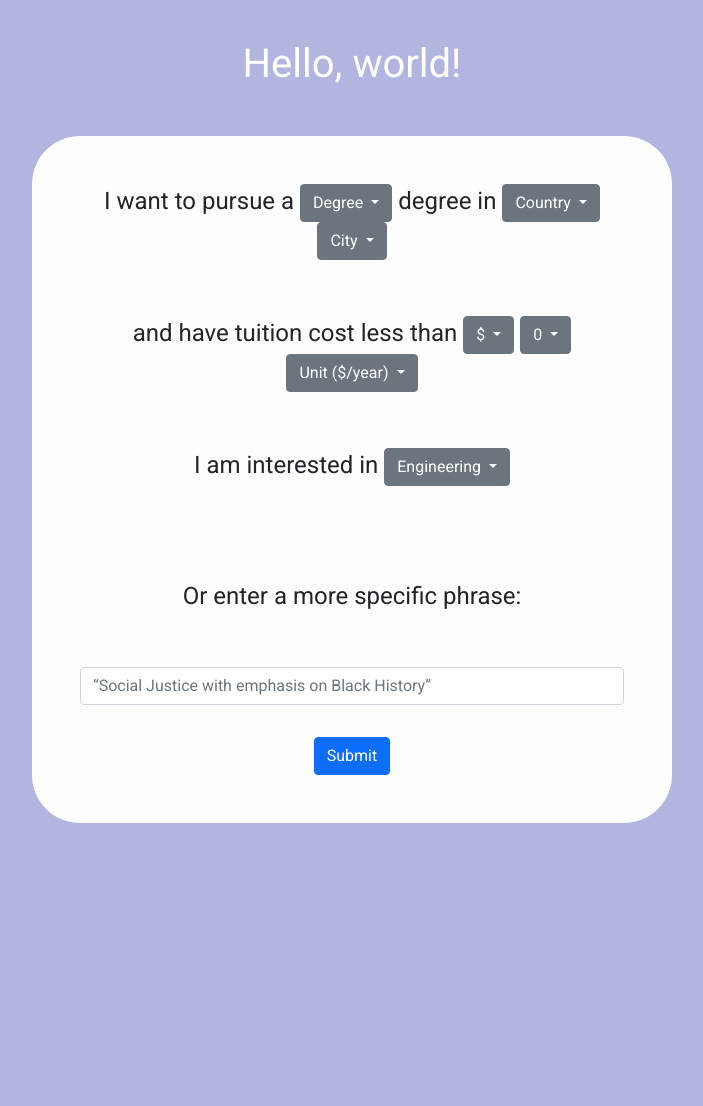
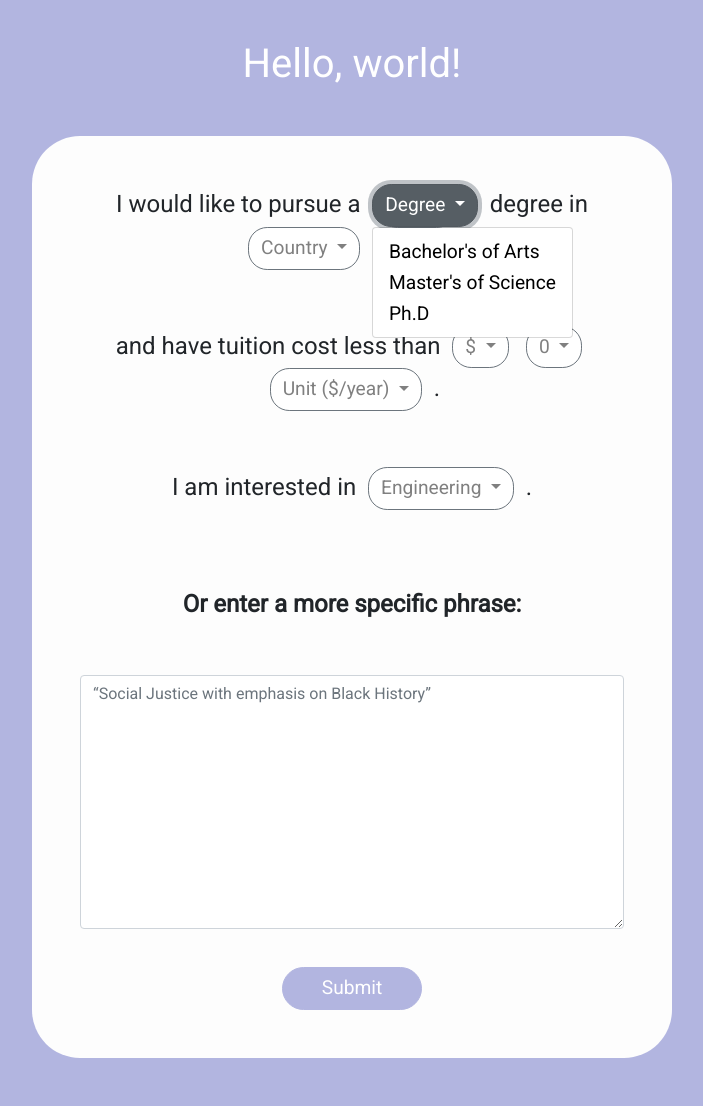
Before and after one commit to joshuaan7/UnimatchWebsite, a Django app: template unimatch/unimatch_website/templates/base.html in a window 1280 px wide, after a click on "Degree". Shown: the whole page, without its empty margins (288-991 px from the left). Before the commit the page ends 823 px from the top, so only its background shows below. Run offline with Django 4.2, Linux system fonts and the light colour scheme; the template is opened without the code that fills it, so the values that code supplies are empty.

Commit message:
Finishing frontend of landing page

```diff
--- a/unimatch/unimatch_website/static/unimatch_website/styles.css
+++ b/unimatch/unimatch_website/static/unimatch_website/styles.css
@@ -15,26 +15,89 @@ h2 {
 
 h4 {
     padding-bottom: 2em;
-    font-family:'Roboto';
+    font-family: 'Roboto';
     text-align: center;
 }
 
 p {
     font-size: 1em;
-    font-family:'Roboto';
+    font-family: 'Roboto';
 }
 
 
 .container-search {
 
     background-color: #FDFDFD;
-    margin-top:3em;
-    margin-left:20em;
-    margin-right:20em;
+    margin-top: 3em;
+    margin-left: 20em;
+    margin-right: 20em;
+    margin-bottom: 3em;
     border-radius:3em;
     padding: 3em;
-    font-family:'Roboto';
+    font-family: 'Roboto';
 }
 
-.btn-primary {
+.btn.btn-secondary.dropdown-toggle {
+    color: grey;
+    border-radius: 1em;
+    background-color: white;
+    text-align: justify;
+    font-size: .8em;
+    margin-right: 0.3em;
+    margin-left: 0.3em;
+
 }
+
+/* Submit Button Index Page */
+.btn.btn-primary {
+    font-family: 'Roboto';
+    background-color: #B2B5E0;
+    border-radius: 3em;
+    padding-right: 2em;
+    padding-left: 2em;
+    font-size: 1.2em;
+    border-color: #B2B5E0;
+
+}
+
+.btn.btn-primary:focus {
+    background-color: white;
+    border-color: #B2B5E0;
+    border-width: thin;
+    color: #B2B5E0;
+}
+
+.btn.btn-primary:hover {
+    background-color: white;
+    border-color: #B2B5E0;
+    border-width: thin;
+    color: #B2B5E0;
+}
+
+.btn.btn-primary:active {
+    background-color: #B2B5E0;
+    color: white;
+}
+
+/* Dropdown menu background color*/
+.dropdown-menu > a {
+    color: black;
+    font-size: 1.2em;
+    font-family: 'Roboto';
+
+}
+
+.dropdown-menu > a:active {
+    color: white;
+    font-size: 1.2em;
+    font-family: 'Roboto';
+    background-color: #565D63;
+
+}
+
+.form-control {
+    border-radius: 1em;
+    background-color: #222222;
+    color: black;
+
+}
--- a/unimatch/unimatch_website/templates/base.html
+++ b/unimatch/unimatch_website/templates/base.html
@@ -28,7 +28,7 @@
   <div class="container-search"> <!--  style="background-color: #FDFDFD; margin-top:3em; border-radius:3em; padding: 3em" -->
       <h4> <!--  style="text-align:center;padding-bottom: 2em; font-family:'Roboto'" -->
 
-          I want to pursue a
+          I would like to pursue a
 
             <span class="inline-dropdown">
                 <a class="btn btn-secondary dropdown-toggle" href="#" role="button" id="dropdownMenuLinkDegree" data-toggle="dropdown" aria-haspopup="true" aria-expanded="false">
@@ -36,10 +36,12 @@
                 </a>
 
                 <div class="dropdown-menu" aria-labelledby="dropdownMenuLinkDegree">
-                    <a class="dropdown-item" href="#">Action</a>
-                    <a class="dropdown-item" href="#">Another action</a>
-                    <a class="dropdown-item" href="#">Something else here</a>
+                    <a class="dropdown-item" href="#">Bachelor's of Arts</a>
+                    <a class="dropdown-item" href="#">Master's of Science</a>
+                    <a class="dropdown-item" href="#">Ph.D</a>
                 </div>
+
+
 
           </span>
 
@@ -51,9 +53,9 @@
                 </a>
 
                 <div class="dropdown-menu" aria-labelledby="dropdownMenuLinkCountry">
-                    <a class="dropdown-item" href="#">Action</a>
-                    <a class="dropdown-item" href="#">Another action</a>
-                    <a class="dropdown-item" href="#">Something else here</a>
+                    <a class="dropdown-item" href="#">United States of America</a>
+                    <a class="dropdown-item" href="#">United Kingdom</a>
+                    <a class="dropdown-item" href="#">South Korea</a>
                 </div>
 
           </span>
@@ -64,9 +66,9 @@
                 </a>
 
                 <div class="dropdown-menu" aria-labelledby="dropdownMenuLinkCity">
-                    <a class="dropdown-item" href="#">Action</a>
-                    <a class="dropdown-item" href="#">Another action</a>
-                    <a class="dropdown-item" href="#">Something else here</a>
+                    <a class="dropdown-item" href="#">Boston, MA</a>
+                    <a class="dropdown-item" href="#">Seoul, South Korea</a>
+                    <a class="dropdown-item" href="#">London, United Kingdom</a>
                 </div>
 
           </span>
@@ -81,9 +83,9 @@
                 </a>
 
                 <div class="dropdown-menu" aria-labelledby="dropdownMenuLinkCurrency">
-                    <a class="dropdown-item" href="#">Action</a>
-                    <a class="dropdown-item" href="#">Another action</a>
-                    <a class="dropdown-item" href="#">Something else here</a>
+                    <a class="dropdown-item" href="#">Euro</a>
+                    <a class="dropdown-item" href="#">Frank</a>
+                    <a class="dropdown-item" href="#">Won</a>
                 </div>
 
           </span>
@@ -95,9 +97,9 @@
                 </a>
 
                 <div class="dropdown-menu" aria-labelledby="dropdownMenuLinkValue">
-                    <a class="dropdown-item" href="#">Action</a>
-                    <a class="dropdown-item" href="#">Another action</a>
-                    <a class="dropdown-item" href="#">Something else here</a>
+                    <a class="dropdown-item" href="#">50,000</a>
+                    <a class="dropdown-item" href="#">75,000</a>
+                    <a class="dropdown-item" href="#">100,000</a>
                 </div>
 
           </span>
@@ -108,15 +110,17 @@
                 </a>
 
                 <div class="dropdown-menu" aria-labelledby="dropdownMenuLinkUnit">
-                    <a class="dropdown-item" href="#">Action</a>
-                    <a class="dropdown-item" href="#">Another action</a>
-                    <a class="dropdown-item" href="#">Something else here</a>
+                    <a class="dropdown-item" href="#">Cost per semester</a>
+                    <a class="dropdown-item" href="#">Cost for program</a>
+                    <a class="dropdown-item" href="#">Cost per year</a>
                 </div>
 
           </span>
+
+          .
       </h4>
 
-      <h4> <!--  style="text-align:center;padding-bottom: 2em; font-family:'Roboto'" -->
+      <h4>
           I am interested in
 
           <span class="inline-dropdown">
@@ -131,30 +135,33 @@
                 </div>
 
           </span>
-
+          .
       </h4>
 
-      <h4 style="text-align:center; margin-top: 2em; font-family:'Roboto';">
-        Or enter a more specific phrase:
+      <br>
+
+      <h4>
+        <b>Or enter a more specific phrase:</b>
       </h4>
 
-      <input type="text" class="form-control" id="exampleInputPassword1" placeholder="&ldquo;Social Justice with emphasis on Black History&rdquo;">
+      <div class="form-group">
+          <textarea class="form-control" id="exampleFormControlTextarea1" placeholder="&ldquo;Social Justice with emphasis on Black History&rdquo;" rows="10"></textarea>
+      </div>
 
-        <div class="text-center">
-            <input class="btn btn-primary" style="text-align:center; margin-top:2em" type="submit" value="Submit">
-        </div>
+      <div class="text-center">
+        <input class="btn btn-primary shadow-none" style="text-align:center; margin-top:2em" type="submit" value="Submit">
+      </div>
 
   </div>
 
-    <!-- Optional JavaScript; choose one of the two! -->
+    <script src="https://code.jquery.com/jquery-3.3.1.slim.min.js" integrity="sha384-q8i/X+965DzO0rT7abK41JStQIAqVgRVzpbzo5smXKp4YfRvH+8abtTE1Pi6jizo" crossorigin="anonymous"></script>
+    <script src="https://cdn.jsdelivr.net/npm/popper.js@1.14.7/dist/umd/popper.min.js" integrity="sha384-UO2eT0CpHqdSJQ6hJty5KVphtPhzWj9WO1clHTMGa3JDZwrnQq4sF86dIHNDz0W1" crossorigin="anonymous"></script>
+    <script src="https://cdn.jsdelivr.net/npm/bootstrap@4.3.1/dist/js/bootstrap.min.js" integrity="sha384-JjSmVgyd0p3pXB1rRibZUAYoIIy6OrQ6VrjIEaFf/nJGzIxFDsf4x0xIM+B07jRM" crossorigin="anonymous"></script>
 
     <!-- Option 1: Bootstrap Bundle with Popper -->
-    <script src="https://cdn.jsdelivr.net/npm/bootstrap@5.1.3/dist/js/bootstrap.bundle.min.js" integrity="sha384-ka7Sk0Gln4gmtz2MlQnikT1wXgYsOg+OMhuP+IlRH9sENBO0LRn5q+8nbTov4+1p" crossorigin="anonymous"></script>
-
+    <!-- <script src="https://cdn.jsdelivr.net/npm/bootstrap@5.1.3/dist/js/bootstrap.bundle.min.js" integrity="sha384-ka7Sk0Gln4gmtz2MlQnikT1wXgYsOg+OMhuP+IlRH9sENBO0LRn5q+8nbTov4+1p" crossorigin="anonymous"></script> -->
     <!-- Option 2: Separate Popper and Bootstrap JS -->
-    <!--
-    <script src="https://cdn.jsdelivr.net/npm/@popperjs/core@2.10.2/dist/umd/popper.min.js" integrity="sha384-7+zCNj/IqJ95wo16oMtfsKbZ9ccEh31eOz1HGyDuCQ6wgnyJNSYdrPa03rtR1zdB" crossorigin="anonymous"></script>
-    <script src="https://cdn.jsdelivr.net/npm/bootstrap@5.1.3/dist/js/bootstrap.min.js" integrity="sha384-QJHtvGhmr9XOIpI6YVutG+2QOK9T+ZnN4kzFN1RtK3zEFEIsxhlmWl5/YESvpZ13" crossorigin="anonymous"></script>
-    -->
-  </body>
+    <!-- <script src="https://cdn.jsdelivr.net/npm/@popperjs/core@2.10.2/dist/umd/popper.min.js" integrity="sha384-7+zCNj/IqJ95wo16oMtfsKbZ9ccEh31eOz1HGyDuCQ6wgnyJNSYdrPa03rtR1zdB" crossorigin="anonymous"></script> -->
+    <!-- <script src="https://cdn.jsdelivr.net/npm/bootstrap@5.1.3/dist/js/bootstrap.min.js" integrity="sha384-QJHtvGhmr9XOIpI6YVutG+2QOK9T+ZnN4kzFN1RtK3zEFEIsxhlmWl5/YESvpZ13" crossorigin="anonymous"></script> -->
+     </body>
 </html>
```
